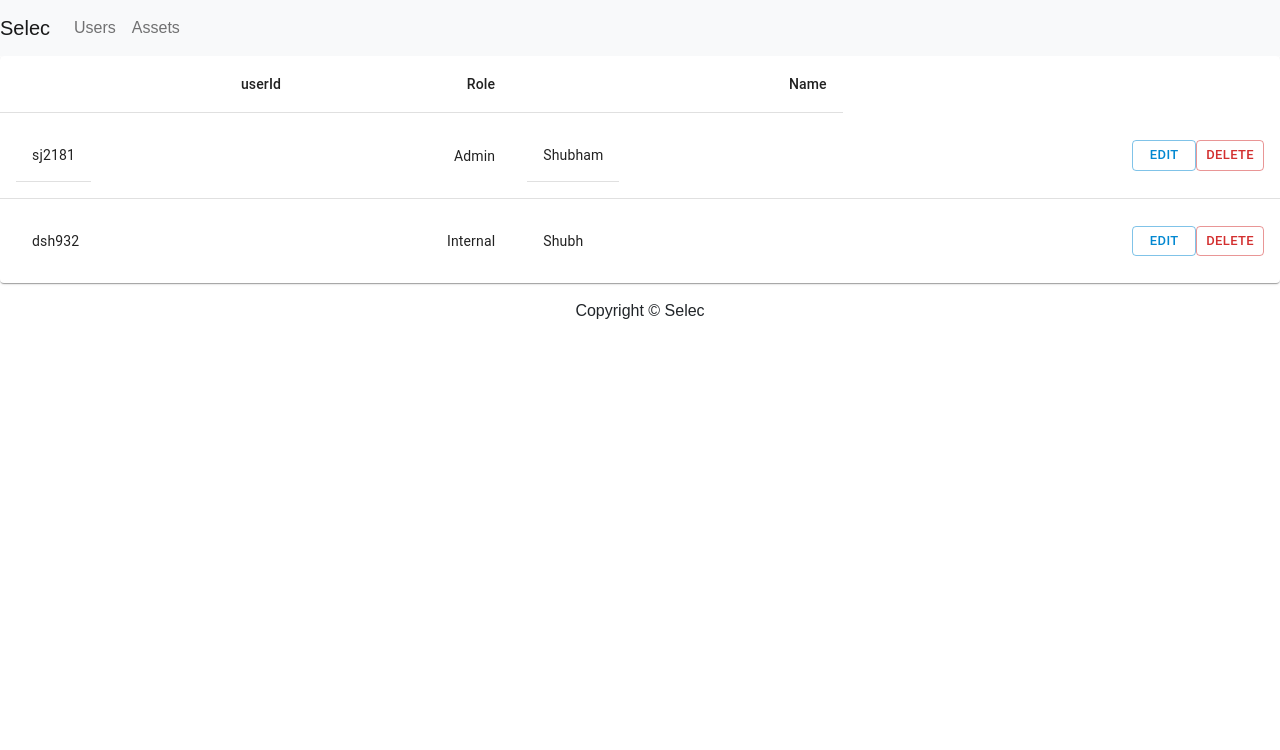
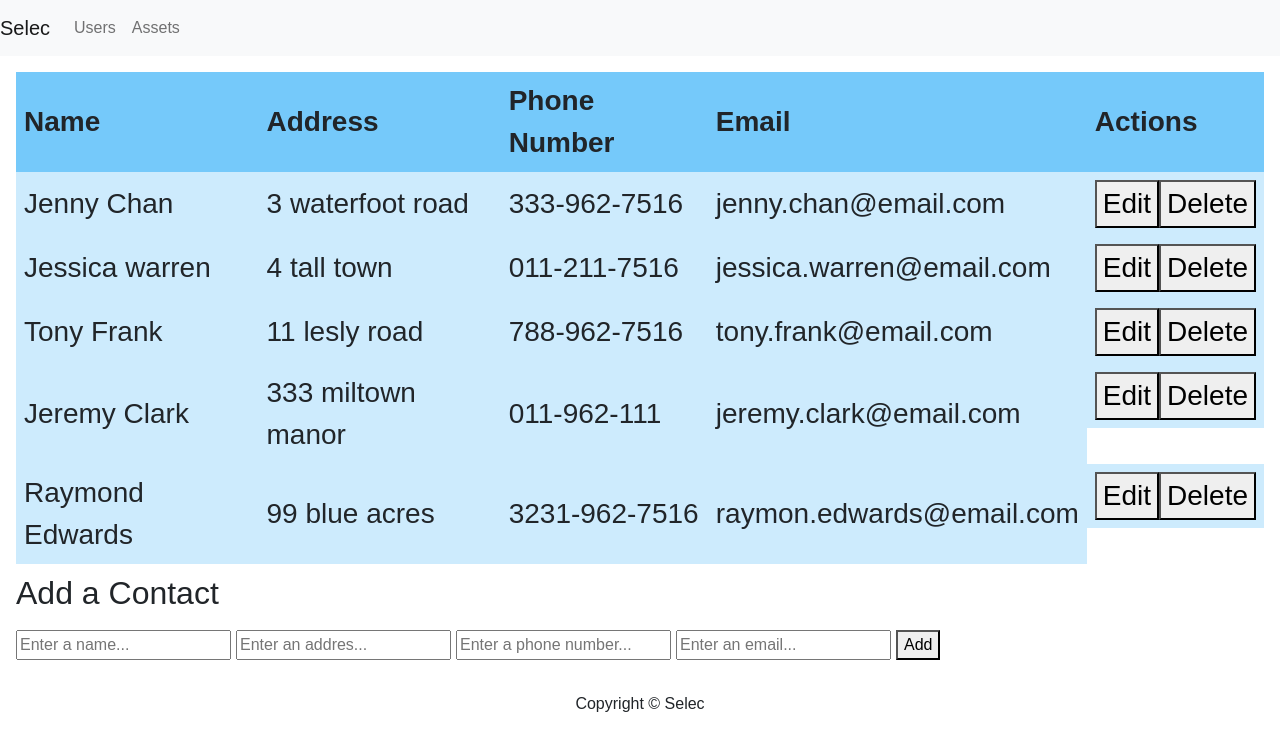
Before and after one commit to amodhp/admin-frontend, a React (Create React App) app: page /users in a window 1280 px wide. Shown: the top 750 px of the page. Built offline with nearby package versions, Linux system fonts and the light colour scheme.

Commit message:
Nee Operations

```diff
--- a/src/App.css
+++ b/src/App.css
@@ -19,3 +19,46 @@
 .table-delete-button{
   margin-right: 12px;
 }
+
+
+.app-container {
+  display: flex;
+  flex-direction: column;
+  gap: 10px;
+  padding: 1rem;
+}
+
+table {
+  border-collapse: collapse;
+  width: 100%;
+}
+
+th,
+td {
+  border: 1px solid #ffffff;
+  text-align: left;
+  padding: 8px;
+  font-size: 32px;
+}
+
+th {
+  background-color: rgb(117, 201, 250);
+}
+
+td {
+  background-color: rgb(205, 235, 253);
+}
+
+form {
+  display: flex;
+  gap: 5px;
+}
+
+form td:last-child {
+  display: flex;
+  justify-content: space-evenly;
+}
+
+form * {
+  font-size: 28px;
+}
--- a/src/components/AssetsTable.js
+++ b/src/components/AssetsTable.js
@@ -1,84 +1,200 @@
-import * as React from "react";
-import Table from "@mui/material/Table";
-import TableBody from "@mui/material/TableBody";
-import TableCell from "@mui/material/TableCell";
-import TableContainer from "@mui/material/TableContainer";
-import TableHead from "@mui/material/TableHead";
-import TableRow from "@mui/material/TableRow";
-import Paper from "@mui/material/Paper";
-import { Button } from "@mui/material";
+// import * as React from "react";
+// import Table from "@mui/material/Table";
+// import TableBody from "@mui/material/TableBody";
+// import TableCell from "@mui/material/TableCell";
+// import TableContainer from "@mui/material/TableContainer";
+// import TableHead from "@mui/material/TableHead";
+// import TableRow from "@mui/material/TableRow";
+// import Paper from "@mui/material/Paper";
+// import { Button } from "@mui/material";
+import React, { useState, Fragment } from "react";
+import { nanoid } from "nanoid";
+import "../App.css";
+import data from "../mockAssetData.json";
+import ReadOnlyRow from "./common/ReadOnlyRow";
+import EditableRow from "./common/EditableRow";
 import Navbar from "./Navbar";
 import Footer from "./Footer";
 
-function createAssetCategory(asset_list, asset_category, asset_category_id) {
-  return { asset_list, asset_category, asset_category_id };
-}
 
-function createAsset(asset_name, asset_id) {
-  return { asset_name, asset_id };
-}
 
-const rows = [
-  createAssetCategory([createAsset("Laptop", "01")], "IT", "001"),
-  createAssetCategory(
-    [createAsset("Air Conditioner", "02")],
-    "Floor Infra",
-    "002"
-  ),
-  createAssetCategory([createAsset("Machine Gun", "03")], "Weapons", "003"),
-];
 function AssetsTable(props) {
-  const { products, stockEvents } = props;
+  const [contacts, setContacts] = useState(data);
+  const [addFormData, setAddFormData] = useState({
+    assetName: "",
+    category: "",
+   categoryId: "",
+    assetId: "",
+  });
 
+  const [editFormData, setEditFormData] = useState({
+    assetName: "",
+    category: "",
+   categoryId: "",
+    assetId: "",
+  });
+
+  const [editContactId, setEditContactId] = useState(null);
+
+  const handleAddFormChange = (event) => {
+    event.preventDefault();
+
+    const fieldName = event.target.getAttribute("name");
+    const fieldValue = event.target.value;
+
+    const newFormData = { ...addFormData };
+    newFormData[fieldName] = fieldValue;
+
+    setAddFormData(newFormData);
+  };
+
+  const handleEditFormChange = (event) => {
+    event.preventDefault();
+
+    const fieldName = event.target.getAttribute("name");
+    const fieldValue = event.target.value;
+
+    const newFormData = { ...editFormData };
+    newFormData[fieldName] = fieldValue;
+
+    setEditFormData(newFormData);
+  };
+
+  const handleAddFormSubmit = (event) => {
+    event.preventDefault();
+
+    const newContact = {
+      id: nanoid(),
+      assetName: addFormData.assetName,
+      category: addFormData.category,
+     categoryId: addFormData.phoneNumber,
+      assetId: addFormData.assetId,
+    };
+
+    const newContacts = [...contacts, newContact];
+    setContacts(newContacts);
+  };
+
+  const handleEditFormSubmit = (event) => {
+    event.preventDefault();
+
+    const editedContact = {
+      id: editContactId,
+      assetName: editFormData.assetName,
+      category: editFormData.category,
+     categoryId: editFormData.phoneNumber,
+      assetId: editFormData.assetId,
+    };
+
+    const newContacts = [...contacts];
+
+    const index = contacts.findIndex((contact) => contact.id === editContactId);
+
+    newContacts[index] = editedContact;
+
+    setContacts(newContacts);
+    setEditContactId(null);
+  };
+
+  const handleEditClick = (event, contact) => {
+    event.preventDefault();
+    setEditContactId(contact.id);
+
+    const formValues = {
+      assetName: contact.assetName,
+      category: contact.category,
+     categoryId: contact.phoneNumber,
+      assetId: contact.assetId,
+    };
+
+    setEditFormData(formValues);
+  };
+
+  const handleCancelClick = () => {
+    setEditContactId(null);
+  };
+
+  const handleDeleteClick = (contactId) => {
+    const newContacts = [...contacts];
+
+    const index = contacts.findIndex((contact) => contact.id === contactId);
+
+    newContacts.splice(index, 1);
+
+    setContacts(newContacts);
+  };
   return (
     <>
       <Navbar />
-      <TableContainer
-        style={{ maxWidth: 2500, minWidth: 600 }}
-        component={Paper}
-      >
-        <Table aria-label="simple table">
-          <TableHead>
-            <TableRow>
-              <TableCell align="right">Srno</TableCell>
-              <TableCell align="right">Category</TableCell>
-              <TableCell align="right">Asset</TableCell>
-              <TableCell align="right">Asset Id</TableCell>
-              <TableCell align="right">Category Id</TableCell>
-            </TableRow>
-          </TableHead>
-          <TableBody>
-            {rows.map((row, index) => (
-              <TableRow
-                key={row.asset_category_id}
-                sx={{ "&:last-child td, &:last-child th": { border: 0 } }}
-              >
-                <TableCell component="th" scope="row">
-                  {index + 1}
-                </TableCell>
-                <TableCell align="right">{row.asset_category}</TableCell>
-                <TableCell align="right">
-                  {row.asset_list.map((item) => (
-                    <TableCell align="right">{item.asset_name}</TableCell>
-                  ))}
-                </TableCell>
-                <TableCell align="right">
-                  {row.asset_list.map((item) => (
-                    <TableCell align="right">{item.asset_id}</TableCell>
-                  ))}
-                </TableCell>
-                <TableCell align="right">{row.asset_category_id}</TableCell>
-                <TableCell align="right">
-                  <Button size="small" variant="outlined" color="error">
-                    Delete
-                  </Button>
-                </TableCell>
-              </TableRow>
-            ))}
-          </TableBody>
-        </Table>
-      </TableContainer>
-      <Footer/>
+
+      <div className="app-container">
+        <form onSubmit={handleEditFormSubmit}>
+          <table>
+            <thead>
+              <tr>
+                <th>Asset Name</th>
+                <th>Category</th>
+                <th>Category Id</th>
+                <th>Asset Id</th>
+                <th>Actions</th>
+              </tr>
+            </thead>
+            <tbody>
+              {contacts.map((contact) => (
+                <Fragment>
+                  {editContactId === contact.id ? (
+                    <EditableRow
+                      editFormData={editFormData}
+                      handleEditFormChange={handleEditFormChange}
+                      handleCancelClick={handleCancelClick}
+                    />
+                  ) : (
+                    <ReadOnlyRow
+                      contact={contact}
+                      handleEditClick={handleEditClick}
+                      handleDeleteClick={handleDeleteClick}
+                    />
+                  )}
+                </Fragment>
+              ))}
+            </tbody>
+          </table>
+        </form>
+
+        <h2>Add a Contact</h2>
+        <form onSubmit={handleAddFormSubmit}>
+          <input
+            type="text"
+            name="assetName"
+            required="required"
+            placeholder="Enter a name..."
+            onChange={handleAddFormChange}
+          />
+          <input
+            type="text"
+            name="category"
+            required="required"
+            placeholder="Enter an addres..."
+            onChange={handleAddFormChange}
+          />
+          <input
+            type="text"
+            name="phoneNumber"
+            required="required"
+            placeholder="Enter a phone number..."
+            onChange={handleAddFormChange}
+          />
+          <input
+            type="email"
+            name="email"
+            required="required"
+            placeholder="Enter an email..."
+            onChange={handleAddFormChange}
+          />
+          <button type="submit">Add</button>
+        </form>
+      </div>
+      <Footer />
     </>
   );
 }
--- a/src/components/UserTable.js
+++ b/src/components/UserTable.js
@@ -1,75 +1,198 @@
-import * as React from "react";
-import Table from "@mui/material/Table";
-import TableBody from "@mui/material/TableBody";
-import TableCell from "@mui/material/TableCell";
-import TableContainer from "@mui/material/TableContainer";
-import TableHead from "@mui/material/TableHead";
-import TableRow from "@mui/material/TableRow";
-import Paper from "@mui/material/Paper";
-import { Button } from "@mui/material";
+// import * as React from "react";
+// import Table from "@mui/material/Table";
+// import TableBody from "@mui/material/TableBody";
+// import TableCell from "@mui/material/TableCell";
+// import TableContainer from "@mui/material/TableContainer";
+// import TableHead from "@mui/material/TableHead";
+// import TableRow from "@mui/material/TableRow";
+// import Paper from "@mui/material/Paper";
+// import { Button } from "@mui/material";
+import React, { useState, Fragment } from "react";
+import { nanoid } from "nanoid";
+import "../App.css";
+import data from "../mockUserData.json";
+import ReadOnlyRow from "./common/ReadOnlyRow";
+import EditableRow from "./common/EditableRow";
 import Navbar from "./Navbar";
 import Footer from "./Footer";
 
-function createUserCategory(asset_list, user_role) {
-  return { asset_list, user_role };
-}
+function UserTable(props) {
+  const [contacts, setContacts] = useState(data);
+  const [addFormData, setAddFormData] = useState({
+    fullName: "",
+    address: "",
+    phoneNumber: "",
+    email: "",
+  });
 
-function createUser(user_name, user_id) {
-  return { user_name, user_id };
-}
-const rows = [
-  createUserCategory([createUser("Shubham", "sj2181")], "Admin"),
-  createUserCategory([createUser("Shubh", "dsh932")], "Internal"),
-];
-function UserTable(props) {
+  const [editFormData, setEditFormData] = useState({
+    fullName: "",
+    address: "",
+    phoneNumber: "",
+    email: "",
+  });
+
+  const [editContactId, setEditContactId] = useState(null);
+
+  const handleAddFormChange = (event) => {
+    event.preventDefault();
+
+    const fieldName = event.target.getAttribute("name");
+    const fieldValue = event.target.value;
+
+    const newFormData = { ...addFormData };
+    newFormData[fieldName] = fieldValue;
+
+    setAddFormData(newFormData);
+  };
+
+  const handleEditFormChange = (event) => {
+    event.preventDefault();
+
+    const fieldName = event.target.getAttribute("name");
+    const fieldValue = event.target.value;
+
+    const newFormData = { ...editFormData };
+    newFormData[fieldName] = fieldValue;
+
+    setEditFormData(newFormData);
+  };
+
+  const handleAddFormSubmit = (event) => {
+    event.preventDefault();
+
+    const newContact = {
+      id: nanoid(),
+      fullName: addFormData.fullName,
+      address: addFormData.address,
+      phoneNumber: addFormData.phoneNumber,
+      email: addFormData.email,
+    };
+
+    const newContacts = [...contacts, newContact];
+    setContacts(newContacts);
+  };
+
+  const handleEditFormSubmit = (event) => {
+    event.preventDefault();
+
+    const editedContact = {
+      id: editContactId,
+      fullName: editFormData.fullName,
+      address: editFormData.address,
+      phoneNumber: editFormData.phoneNumber,
+      email: editFormData.email,
+    };
+
+    const newContacts = [...contacts];
+
+    const index = contacts.findIndex((contact) => contact.id === editContactId);
+
+    newContacts[index] = editedContact;
+
+    setContacts(newContacts);
+    setEditContactId(null);
+  };
+
+  const handleEditClick = (event, contact) => {
+    event.preventDefault();
+    setEditContactId(contact.id);
+
+    const formValues = {
+      fullName: contact.fullName,
+      address: contact.address,
+      phoneNumber: contact.phoneNumber,
+      email: contact.email,
+    };
+
+    setEditFormData(formValues);
+  };
+
+  const handleCancelClick = () => {
+    setEditContactId(null);
+  };
+
+  const handleDeleteClick = (contactId) => {
+    const newContacts = [...contacts];
+
+    const index = contacts.findIndex((contact) => contact.id === contactId);
+
+    newContacts.splice(index, 1);
+
+    setContacts(newContacts);
+  };
   return (
     <>
-    <Navbar />
-      <TableContainer
-        style={{ maxWidth: 2500, minWidth: 600 }}
-        component={Paper}
-      >
-        <Table aria-label="simple table">
-          <TableHead>
-            <TableRow>
-              <TableCell align="right">userId</TableCell>
-              <TableCell align="right">Role</TableCell>
-              <TableCell align="right">Name</TableCell>
-            </TableRow>
-          </TableHead>
-          <TableBody>
-            {rows.map((row, index) => (
-              <TableRow
-                sx={{ "&:last-child td, &:last-child th": { border: 0 } }}
-              >
-                <TableCell align="right">
-                  {row.asset_list.map((item) => (
-                    <TableCell align="right">{item.user_id}</TableCell>
-                  ))}
-                </TableCell>
+      <Navbar />
 
-                <TableCell align="right">{row.user_role}</TableCell>
+      <div className="app-container">
+        <form onSubmit={handleEditFormSubmit}>
+          <table>
+            <thead>
+              <tr>
+                <th>Name</th>
+                <th>Address</th>
+                <th>Phone Number</th>
+                <th>Email</th>
+                <th>Actions</th>
+              </tr>
+            </thead>
+            <tbody>
+              {contacts.map((contact) => (
+                <Fragment>
+                  {editContactId === contact.id ? (
+                    <EditableRow
+                      editFormData={editFormData}
+                      handleEditFormChange={handleEditFormChange}
+                      handleCancelClick={handleCancelClick}
+                    />
+                  ) : (
+                    <ReadOnlyRow
+                      contact={contact}
+                      handleEditClick={handleEditClick}
+                      handleDeleteClick={handleDeleteClick}
+                    />
+                  )}
+                </Fragment>
+              ))}
+            </tbody>
+          </table>
+        </form>
 
-                <TableCell align="right">
-                  {row.asset_list.map((item) => (
-                    <TableCell align="right">{item.user_name}</TableCell>
-                  ))}
-                </TableCell>
-
-                <TableCell align="right">
-                  <Button size="small" variant="outlined" color="info">
-                    Edit
-                  </Button>
-                  <Button size="small" variant="outlined" color="error">
-                    Delete
-                  </Button>
-                </TableCell>
-              </TableRow>
-            ))}
-          </TableBody>
-        </Table>
-      </TableContainer>
-      <Footer/>
+        <h2>Add a Contact</h2>
+        <form onSubmit={handleAddFormSubmit}>
+          <input
+            type="text"
+            name="fullName"
+            required="required"
+            placeholder="Enter a name..."
+            onChange={handleAddFormChange}
+          />
+          <input
+            type="text"
+            name="address"
+            required="required"
+            placeholder="Enter an addres..."
+            onChange={handleAddFormChange}
+          />
+          <input
+            type="text"
+            name="phoneNumber"
+            required="required"
+            placeholder="Enter a phone number..."
+            onChange={handleAddFormChange}
+          />
+          <input
+            type="email"
+            name="email"
+            required="required"
+            placeholder="Enter an email..."
+            onChange={handleAddFormChange}
+          />
+          <button type="submit">Add</button>
+        </form>
+      </div>
+      <Footer />
     </>
   );
 }
--- /dev/null
+++ b/src/components/common/EditableRow.js
@@ -0,0 +1,60 @@
+import React from "react";
+
+const EditableRow = ({
+  editFormData,
+  handleEditFormChange,
+  handleCancelClick,
+}) => {
+  return (
+    <tr>
+      <td>
+        <input
+          type="text"
+          required="required"
+          placeholder="Enter a name..."
+          name="fullName"
+          value={editFormData.fullName}
+          onChange={handleEditFormChange}
+        ></input>
+      </td>
+      <td>
+        <input
+          type="text"
+          required="required"
+          placeholder="Enter an address..."
+          name="address"
+          value={editFormData.address}
+          onChange={handleEditFormChange}
+        ></input>
+      </td>
+      <td>
+        <input
+          type="text"
+          required="required"
+          placeholder="Enter a phone number..."
+          name="phoneNumber"
+          value={editFormData.phoneNumber}
+          onChange={handleEditFormChange}
+        ></input>
+      </td>
+      <td>
+        <input
+          type="email"
+          required="required"
+          placeholder="Enter an email..."
+          name="email"
+          value={editFormData.email}
+          onChange={handleEditFormChange}
+        ></input>
+      </td>
+      <td>
+        <button type="submit">Save</button>
+        <button type="button" onClick={handleCancelClick}>
+          Cancel
+        </button>
+      </td>
+    </tr>
+  );
+};
+
+export default EditableRow;
--- /dev/null
+++ b/src/components/common/ReadOnlyRow.js
@@ -0,0 +1,25 @@
+import React from "react";
+
+const ReadOnlyRow = ({ contact, handleEditClick, handleDeleteClick }) => {
+  return (
+    <tr>
+      <td>{contact.fullName}</td>
+      <td>{contact.address}</td>
+      <td>{contact.phoneNumber}</td>
+      <td>{contact.email}</td>
+      <td>
+        <button
+          type="button"
+          onClick={(event) => handleEditClick(event, contact)}
+        >
+          Edit
+        </button>
+        <button type="button" onClick={() => handleDeleteClick(contact.id)}>
+          Delete
+        </button>
+      </td>
+    </tr>
+  );
+};
+
+export default ReadOnlyRow;
--- /dev/null
+++ b/src/mockAssetData.json
@@ -0,0 +1,37 @@
+[
+    {
+      "assetId": 1,
+      "assetName": "Jenny Chan",
+      "category": "3 waterfoot road",
+      "categoryId": "333-962-7516"
+
+    },
+    {
+      "assetId": 2,
+      "assetName": "Jessica warren",
+      "category": "4 tall town",
+      "categoryId": "011-211-7516"
+
+    },
+    {
+      "assetId": 3,
+      "assetName": "Tony Frank",
+      "category": "11 lesly road",
+      "categoryId": "788-962-7516"
+
+    },
+    {
+      "assetId": 4,
+      "assetName": "Jeremy Clark",
+      "category": "333 miltown manor",
+      "categoryId": "011-962-111"
+
+    },
+    {
+      "assetId": 5,
+      "assetName": "Raymond Edwards",
+      "category": "99 blue acres",
+      "categoryId": "3231-962-7516"
+
+    }
+  ]
--- /dev/null
+++ b/src/mockUserData.json
@@ -0,0 +1,37 @@
+[
+    {
+      "id": 1,
+      "fullName": "Jenny Chan",
+      "address": "3 waterfoot road",
+      "phoneNumber": "333-962-7516",
+      "email": "jenny.chan@email.com"
+    },
+    {
+      "id": 2,
+      "fullName": "Jessica warren",
+      "address": "4 tall town",
+      "phoneNumber": "011-211-7516",
+      "email": "jessica.warren@email.com"
+    },
+    {
+      "id": 3,
+      "fullName": "Tony Frank",
+      "address": "11 lesly road",
+      "phoneNumber": "788-962-7516",
+      "email": "tony.frank@email.com"
+    },
+    {
+      "id": 4,
+      "fullName": "Jeremy Clark",
+      "address": "333 miltown manor",
+      "phoneNumber": "011-962-111",
+      "email": "jeremy.clark@email.com"
+    },
+    {
+      "id": 5,
+      "fullName": "Raymond Edwards",
+      "address": "99 blue acres",
+      "phoneNumber": "3231-962-7516",
+      "email": "raymon.edwards@email.com"
+    }
+  ]
```
Also changed, not shown: 1 other file (tests, documents, lock files or other folders).
